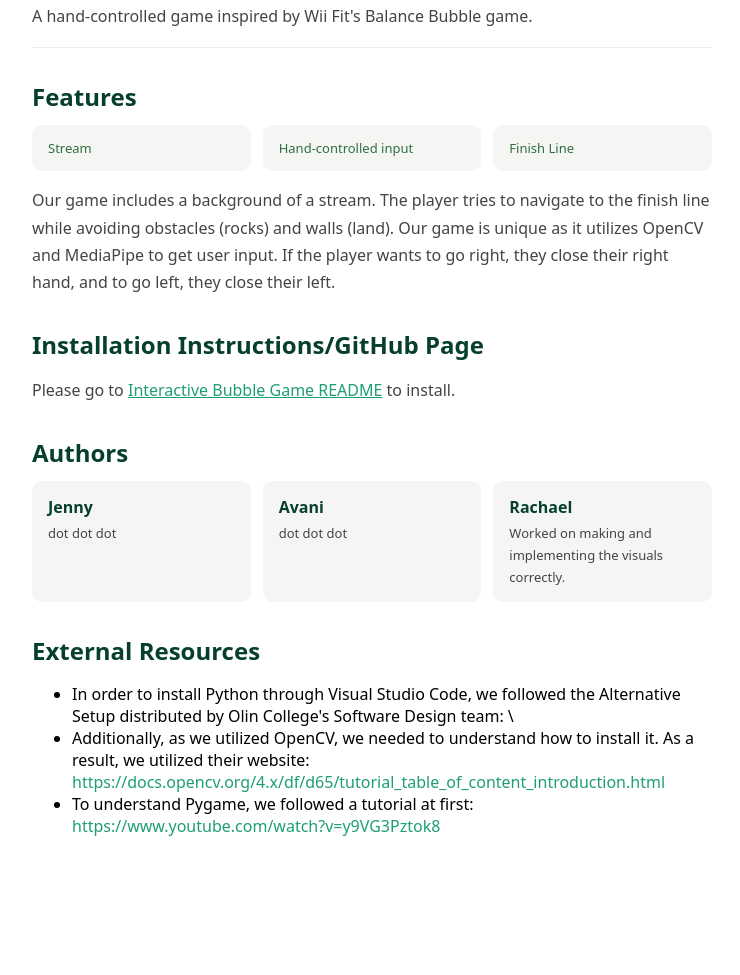
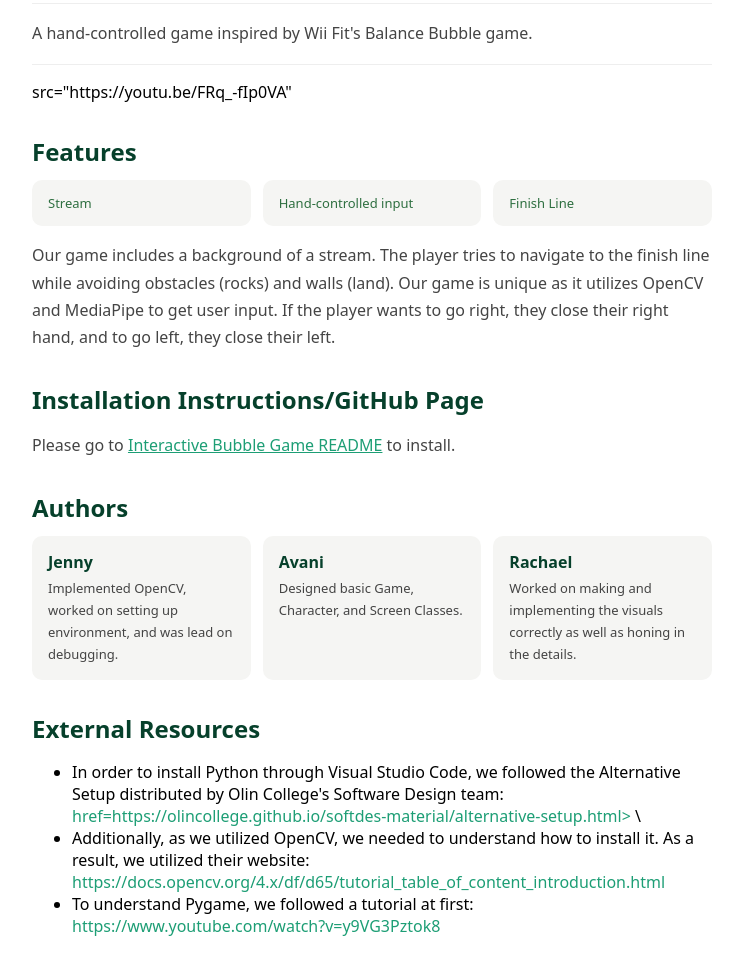
Before and after one commit to Lantner/Interactive_bubble_game, a plain HTML site: page index.html in a window 1280 px wide. Shown: the part 145-1120 px from the top of the page, without its empty margins (268-1008 px from the left). Before the commit the page ends 1030 px from the top, so only its background shows below. Drawn offline with Linux system fonts and the light colour scheme.

Commit message:
Revise author details and include video link
Updated author contributions and added a video link.

```diff
--- a/index.html
+++ b/index.html
@@ -27,8 +27,11 @@
    <h1>Interactive Bubble Game</h1>
 
   <div class="tag">OpenCV + MediaPipe + Pygame </div>
+  <hr>
   <p> A hand-controlled game inspired by Wii Fit's Balance Bubble game. </p>
   <hr>
+
+  src="https://youtu.be/FRq_-fIp0VA"
 
 <h2>Features</h2>
   <div class="features">
@@ -49,24 +52,23 @@
   <div class="authors">
     <div class="author">
       <div class="author-name">Jenny</div>
-      <p>dot dot dot</p>
+      <p>Implemented OpenCV, worked on setting up environment, and was lead on debugging. </p>
     </div>
     <div class="author">
       <div class="author-name">Avani</div>
-      <p>dot dot dot</p>
+      <p>Designed basic Game, Character, and Screen Classes. </p>
     </div>
     <div class="author">
       <div class="author-name">Rachael</div>
-      <p>Worked on making and implementing the visuals correctly.</p>
+      <p>Worked on making and implementing the visuals correctly as well as honing in the details.</p>
     </div>
   </div>
-
 
 <h2>External Resources</h2>
 
 <ul>
   <li>In order to install Python through Visual Studio Code, we followed the Alternative Setup distributed by
-    Olin College's Software Design team: <a href=https://olincollege.github.io/softdes-material/alternative-setup.html> </a>\</li>
+    Olin College's Software Design team: <a> href=https://olincollege.github.io/softdes-material/alternative-setup.html> </a>\</li>
   <li>Additionally, as we utilized OpenCV, we needed to understand how to install it. As a result, we utilized
   their website: <a>https://docs.opencv.org/4.x/df/d65/tutorial_table_of_content_introduction.html</a></li>
   <li>To understand Pygame, we followed a tutorial at first: <a>https://www.youtube.com/watch?v=y9VG3Pztok8</a></li>
```
